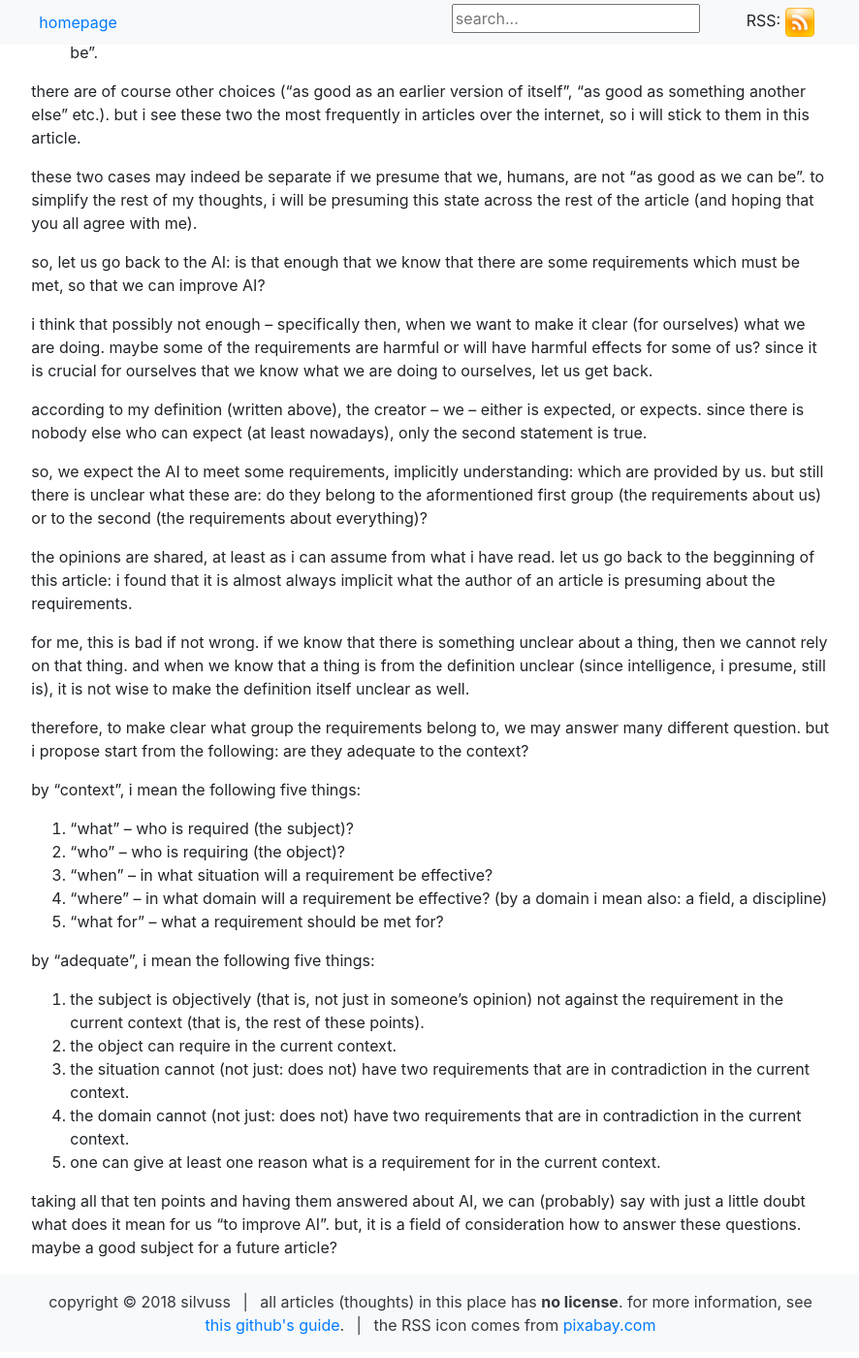
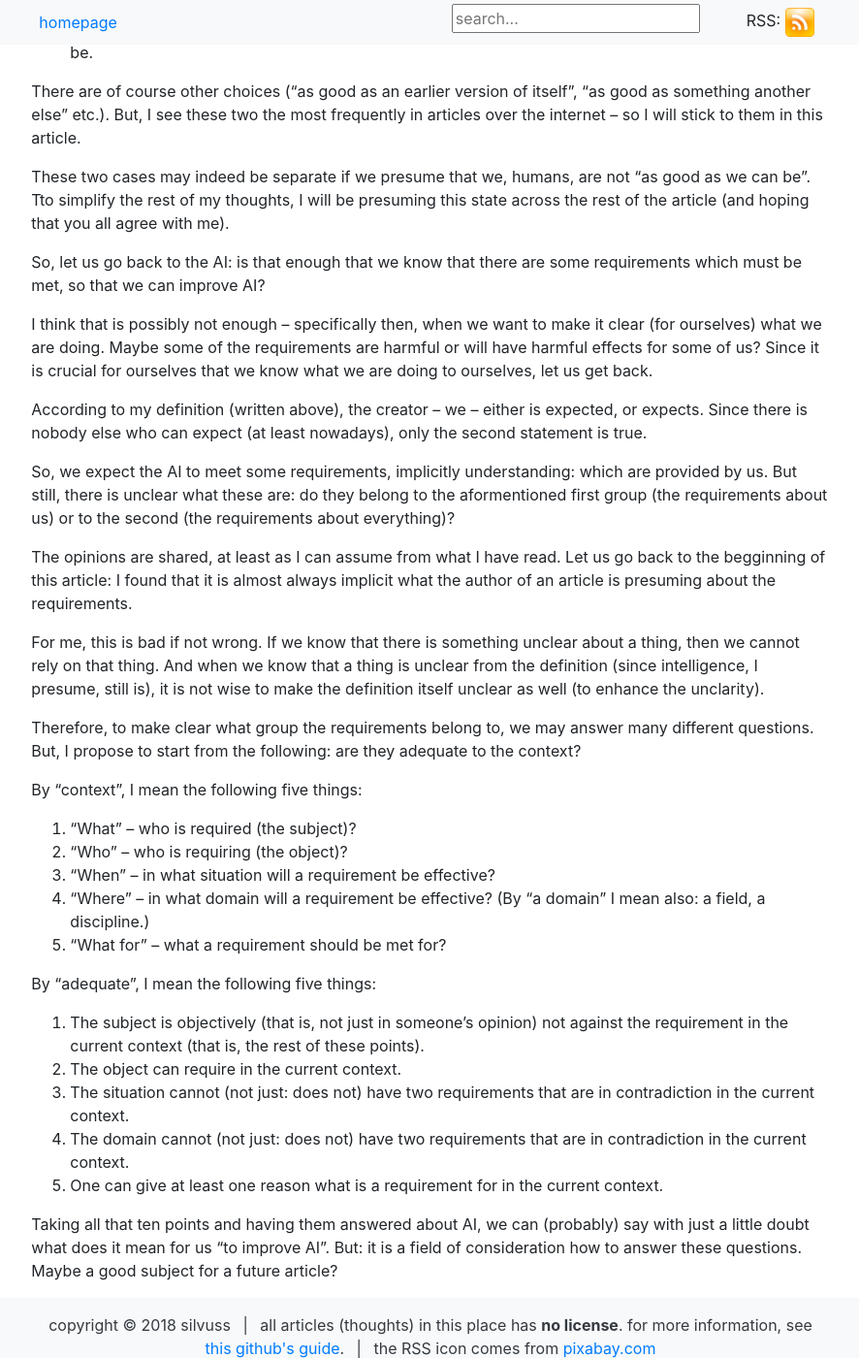
Before and after one commit to DevSilv/DevSilv.github.io, a Jekyll site: the page built from _posts/2018/07/28/2018-07-28-a-thought-about-ai-improvement.md, in a window 1280 px wide and 1400 px high, scrolled down 1230 px. Shown: the whole window at 97% size, without its empty margins (196-1082 px from the left). Built offline with Jekyll 4.4.1, drawn with Linux system fonts in a browser that asks for light colours; some of the changed text lies outside the part shown.

Commit message:
fix typos, improve readability and change orthography

```diff
--- a/_posts/2018/07/28/2018-07-28-a-thought-about-ai-improvement.md
+++ b/_posts/2018/07/28/2018-07-28-a-thought-about-ai-improvement.md
@@ -1,77 +1,76 @@
 ---
 layout: post
-title: "a thought about improving AI"
+title: "A thought about improving AI"
 date: 2018-07-23
 tags: philosophy AI
 ---
 
-when it comes to AI, it is almost always said that it is still being improved. of course, there are usually reasons given (and usually implicitly) why it has to be improved – for better security, safety or usability.
+When it comes to AI, it is almost always said that it is still being improved. Of course, there are usually reasons given (and usually implicitly) why it has to be improved – for better security, safety or usability.
 
-but a few days ago a thought came to my mind: what does "improved" exactly mean? as it is never explained in the articles, one can assume that it is not confusing. i asked myself: is it really?
+But, a few days ago a thought came to my mind: what does "improved" exactly mean? As it is never explained in the articles, one can assume that it is not confusing. I asked myself: is it really?
 
-**here, please remember: the thoughts below are my own opinions. i am a layman and i have no relationship to AI in my everyday life.**
+**Here, please remember: the thoughts below are my own opinions. I am a layman and I have no relationship to AI in my everyday life.**
 
-since AI means intelligence that is artificial, i understand this at first as "made" (in contrary to "natural"). but still, it is not clear, at least for me, what does it mean that something that is made "can be improved" or "is being improved", or "is improved".
+Since AI means intelligence that is artificial, I understand this at first as "made" (in contrary to "natural"). But still, it is not clear, at least for me, what does it mean that something that is made "can be improved" or "is being improved", or "is improved".
 
-let us try to understand this.
+Let us try to understand this.
 
-firstly, you cannot just "improve". you have to improve something (sometimes of course it is presumed implicitly) – that is how the logic and the language work. for example, if you say "my english has improved", then there is implicit assumption that it improved itself.
+Firstly, you cannot just "improve". You have to improve something (sometimes of course it is presumed implicitly) – that is how the logic and the language work. For example, if you say "my english has improved", then there is implicit assumption that it improved itself.
 
-then, "to improve a thing" means "to make a thing better". in this statement there is yet one word to explain: "better".
+Then, "to improve a thing" means "to make a thing better". In this statement there is yet one word to explain: "better".
 
-it is always presumed that "better" means "as good as something else" (but often implicitly). but there, an obvious question comes to mind: what does it mean "to be good"?
+It is always presumed that "better" means "as good as something else" (but often implicitly). But there, an obvious question comes to mind: what does it mean "to be good"?
 
-i have answered this myself and this is my definition:
+I have answered this myself and this is my definition:
 
-_when a thing made by someone (the creator) is good, it means that it meets the requirements that its creator is expected to make his thing to meet, or expects himself the thing to meet._
+_When a thing made by someone (the creator) is good, it means that it meets the requirements that its creator is expected to make his thing to meet, or expects himself the thing to meet._
 
+This translates the whole statement "to improve a thing" to "to make a thing meet the requirements (that its createor... and the rest of the above definition)".
 
-this translates the whole statement "to improve a thing" to "to make a thing meet the requirements (that its createor... and the rest of the above definition)".
+So now, our thing has to meet some requirements. As this is, I presume, clear, we can make further distinction:
 
-so now, our thing has to meet some requirements. as this is, i presume, clear, we can make further distinction:
+1. Who is the creator of the thing == who is responsible for meeting the requirements by the thing?
+2. What are the requirements?
 
-1. who is the creator of the thing == who is responsible for meeting the requirements by the thing?
-2. what are the requirements?
+And when it comes to AI, the answer for the first question is:
 
-and when it comes to AI, the answer for the first question is:
+1. We, humans, are the creators (at least as it is nowadays).
 
-1. we, humans, are the creators (at least as it is nowadays).
+The answer for the second one would be more complicated (if not impossible, as there are many requirements, not all are written and they are changing). But as I see it, the requirements can be divided into two main groups:
 
-the answer for the second one would be more complicated (if not impossible, as there are many requirements, not all are written and they are changing). but as i see it, the requirements can be divided into two main groups:
+- the requirements about us – which may be understood as: the AI has to be as good as is our intelligence;
+- the requirements about everything – which may be understood as: the AI has to be as good as it can be.
 
-- the requirements about us – which may be understood as "the AI has to be as good as is our intelligence".
-- the requirements about everything – which may be understood as "the AI has to be as good as it can be".
+There are of course other choices ("as good as an earlier version of itself", "as good as something another else" etc.). But, I see these two the most frequently in articles over the internet – so I will stick to them in this article.
 
-there are of course other choices ("as good as an earlier version of itself", "as good as something another else" etc.). but i see these two the most frequently in articles over the internet, so i will stick to them in this article.
+These two cases may indeed be separate if we presume that we, humans, are not "as good as we can be". Tto simplify the rest of my thoughts, I will be presuming this state across the rest of the article (and hoping that you all agree with me).
 
-these two cases may indeed be separate if we presume that we, humans, are not "as good as we can be". to simplify the rest of my thoughts, i will be presuming this state across the rest of the article (and hoping that you all agree with me).
+So, let us go back to the AI: is that enough that we know that there are some requirements which must be met, so that we can improve AI?
 
-so, let us go back to the AI: is that enough that we know that there are some requirements which must be met, so that we can improve AI?
+I think that is possibly not enough – specifically then, when we want to make it clear (for ourselves) what we are doing. Maybe some of the requirements are harmful or will have harmful effects for some of us? Since it is crucial for ourselves that we know what we are doing to ourselves, let us get back.
 
-i think that possibly not enough – specifically then, when we want to make it clear (for ourselves) what we are doing. maybe some of the requirements are harmful or will have harmful effects for some of us? since it is crucial for ourselves that we know what we are doing to ourselves, let us get back.
+According to my definition (written above), the creator – we – either is expected, or expects. Since there is nobody else who can expect (at least nowadays), only the second statement is true.
 
-according to my definition (written above), the creator – we – either is expected, or expects. since there is nobody else who can expect (at least nowadays), only the second statement is true.
+So, we expect the AI to meet some requirements, implicitly understanding: which are provided by us. But still, there is unclear what these are: do they belong to the aformentioned first group (the requirements about us) or to the second (the requirements about everything)?
 
-so, we expect the AI to meet some requirements, implicitly understanding: which are provided by us. but still there is unclear what these are: do they belong to the aformentioned first group (the requirements about us) or to the second (the requirements about everything)?
+The opinions are shared, at least as I can assume from what I have read. Let us go back to the begginning of this article: I found that it is almost always implicit what the author of an article is presuming about the requirements.
 
-the opinions are shared, at least as i can assume from what i have read. let us go back to the begginning of this article: i found that it is almost always implicit what the author of an article is presuming about the requirements.
+For me, this is bad if not wrong. If we know that there is something unclear about a thing, then we cannot rely on that thing. And when we know that a thing is unclear from the definition (since intelligence, I presume, still is), it is not wise to make the definition itself unclear as well (to enhance the unclarity).
 
-for me, this is bad if not wrong. if we know that there is something unclear about a thing, then we cannot rely on that thing. and when we know that a thing is from the definition unclear (since intelligence, i presume, still is), it is not wise to make the definition itself unclear as well.
+Therefore, to make clear what group the requirements belong to, we may answer many different questions. But, I propose to start from the following: are they adequate to the context?
 
-therefore, to make clear what group the requirements belong to, we may answer many different question. but i propose start from the following: are they adequate to the context?
+By "context", I mean the following five things:
+1. "What" – who is required (the subject)?
+2. "Who" – who is requiring (the object)?
+3. "When" – in what situation will a requirement be effective?
+4. "Where" – in what domain will a requirement be effective? (By "a domain" I mean also: a field, a discipline.)
+5. "What for" – what a requirement should be met for?
 
-by "context", i mean the following five things:
-1. "what" – who is required (the subject)?
-2. "who" – who is requiring (the object)?
-3. "when" – in what situation will a requirement be effective?
-4. "where" – in what domain will a requirement be effective? (by a domain i mean also: a field, a discipline)
-5. "what for" – what a requirement should be met for?
+By "adequate", I mean the following five things:
+1. The subject is objectively (that is, not just in someone's opinion) not against the requirement in the current context (that is, the rest of these points).
+2. The object can require in the current context.
+3. The situation cannot (not just: does not) have two requirements that are in contradiction in the current context.
+4. The domain cannot (not just: does not) have two requirements that are in contradiction in the current context.
+5. One can give at least one reason what is a requirement for in the current context.
 
-by "adequate", i mean the following five things:
-1. the subject is objectively (that is, not just in someone's opinion) not against the requirement in the current context (that is, the rest of these points).
-2. the object can require in the current context.
-3. the situation cannot (not just: does not) have two requirements that are in contradiction in the current context.
-4. the domain cannot (not just: does not) have two requirements that are in contradiction in the current context.
-5. one can give at least one reason what is a requirement for in the current context.
-
-taking all that ten points and having them answered about AI, we can (probably) say with just a little doubt what does it mean for us "to improve AI". but, it is a field of consideration how to answer these questions. maybe a good subject for a future article?
+Taking all that ten points and having them answered about AI, we can (probably) say with just a little doubt what does it mean for us "to improve AI". But: it is a field of consideration how to answer these questions. Maybe a good subject for a future article?
```
